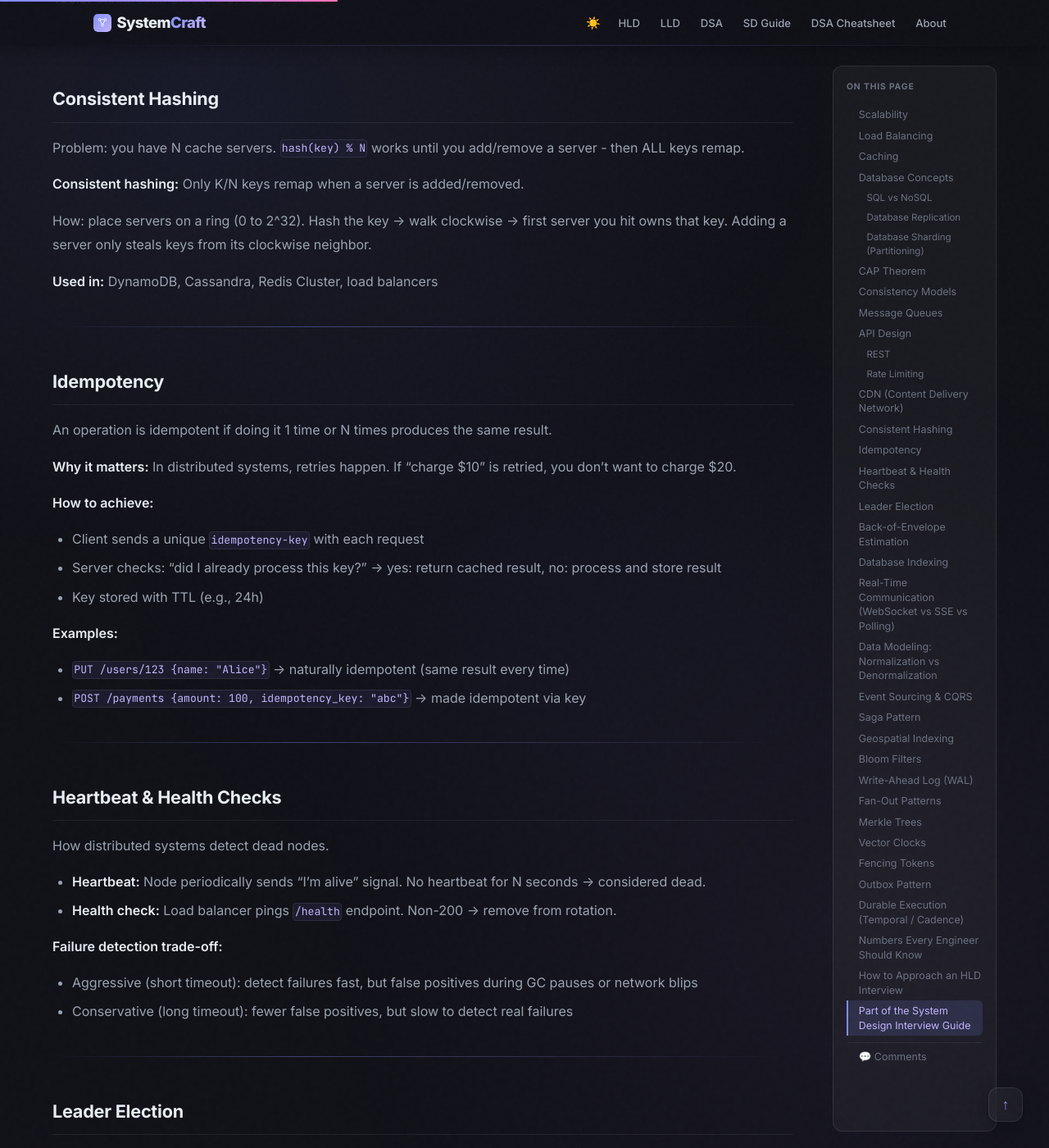
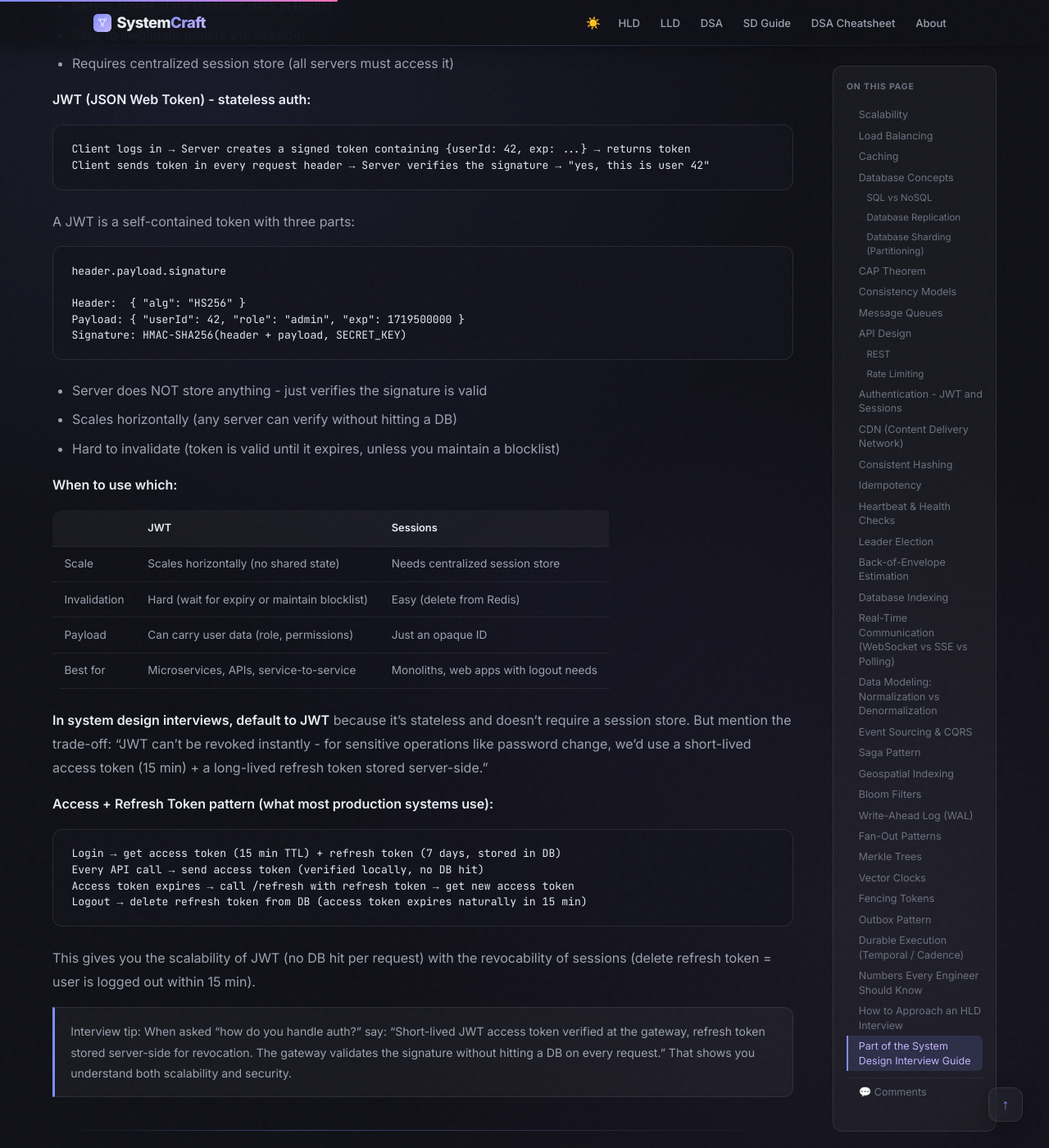
Before and after one commit to iluzn/HLD-Designs, a Jekyll site: the page built from pages/concepts.md, in a window 1280 px wide and 1400 px high, scrolled down 7711 px. Shown: the whole window at 82% size. Built offline with Jekyll 4.4.1, drawn with Linux system fonts in a browser that asks for light colours; nearby versions of some CDN libraries; comment, search, counter and statistics services are not loaded; some of the changed text lies outside the part shown.

Commit message:
add JWT + Sessions + Access/Refresh Token explanation to fundamentals

````diff
--- a/pages/concepts.md
+++ b/pages/concepts.md
@@ -235,6 +235,67 @@ Protect services from abuse or thundering herds.
 - **Token Bucket:** Bucket fills at constant rate. Each request takes a token. Empty = rejected.
 - **Sliding Window:** Count requests in last N seconds. Exceed limit = rejected.
 - **Fixed Window:** Count per time window (e.g., per minute). Simpler but bursty at boundaries.
+
+---
+
+## Authentication - JWT and Sessions
+
+Almost every system design includes "auth via JWT" in the API section. Here's what that means and when to use which approach.
+
+**Session-based auth (traditional):**
+
+```
+Client logs in → Server creates a session (stored in Redis/DB) → returns session ID as a cookie
+Client sends cookie on every request → Server looks up session → "yes, this is user 42"
+```
+
+- Server stores state (session data in Redis)
+- Easy to invalidate (delete the session)
+- Requires centralized session store (all servers must access it)
+
+**JWT (JSON Web Token) - stateless auth:**
+
+```
+Client logs in → Server creates a signed token containing {userId: 42, exp: ...} → returns token
+Client sends token in every request header → Server verifies the signature → "yes, this is user 42"
+```
+
+A JWT is a self-contained token with three parts:
+```
+header.payload.signature
+
+Header:  { "alg": "HS256" }
+Payload: { "userId": 42, "role": "admin", "exp": 1719500000 }
+Signature: HMAC-SHA256(header + payload, SECRET_KEY)
+```
+
+- Server does NOT store anything - just verifies the signature is valid
+- Scales horizontally (any server can verify without hitting a DB)
+- Hard to invalidate (token is valid until it expires, unless you maintain a blocklist)
+
+**When to use which:**
+
+| | JWT | Sessions |
+|---|---|---|
+| Scale | Scales horizontally (no shared state) | Needs centralized session store |
+| Invalidation | Hard (wait for expiry or maintain blocklist) | Easy (delete from Redis) |
+| Payload | Can carry user data (role, permissions) | Just an opaque ID |
+| Best for | Microservices, APIs, service-to-service | Monoliths, web apps with logout needs |
+
+**In system design interviews, default to JWT** because it's stateless and doesn't require a session store. But mention the trade-off: "JWT can't be revoked instantly - for sensitive operations like password change, we'd use a short-lived access token (15 min) + a long-lived refresh token stored server-side."
+
+**Access + Refresh Token pattern (what most production systems use):**
+
+```
+Login → get access token (15 min TTL) + refresh token (7 days, stored in DB)
+Every API call → send access token (verified locally, no DB hit)
+Access token expires → call /refresh with refresh token → get new access token
+Logout → delete refresh token from DB (access token expires naturally in 15 min)
+```
+
+This gives you the scalability of JWT (no DB hit per request) with the revocability of sessions (delete refresh token = user is logged out within 15 min).
+
+> Interview tip: When asked "how do you handle auth?" say: "Short-lived JWT access token verified at the gateway, refresh token stored server-side for revocation. The gateway validates the signature without hitting a DB on every request." That shows you understand both scalability and security.
 
 ---
 
````
